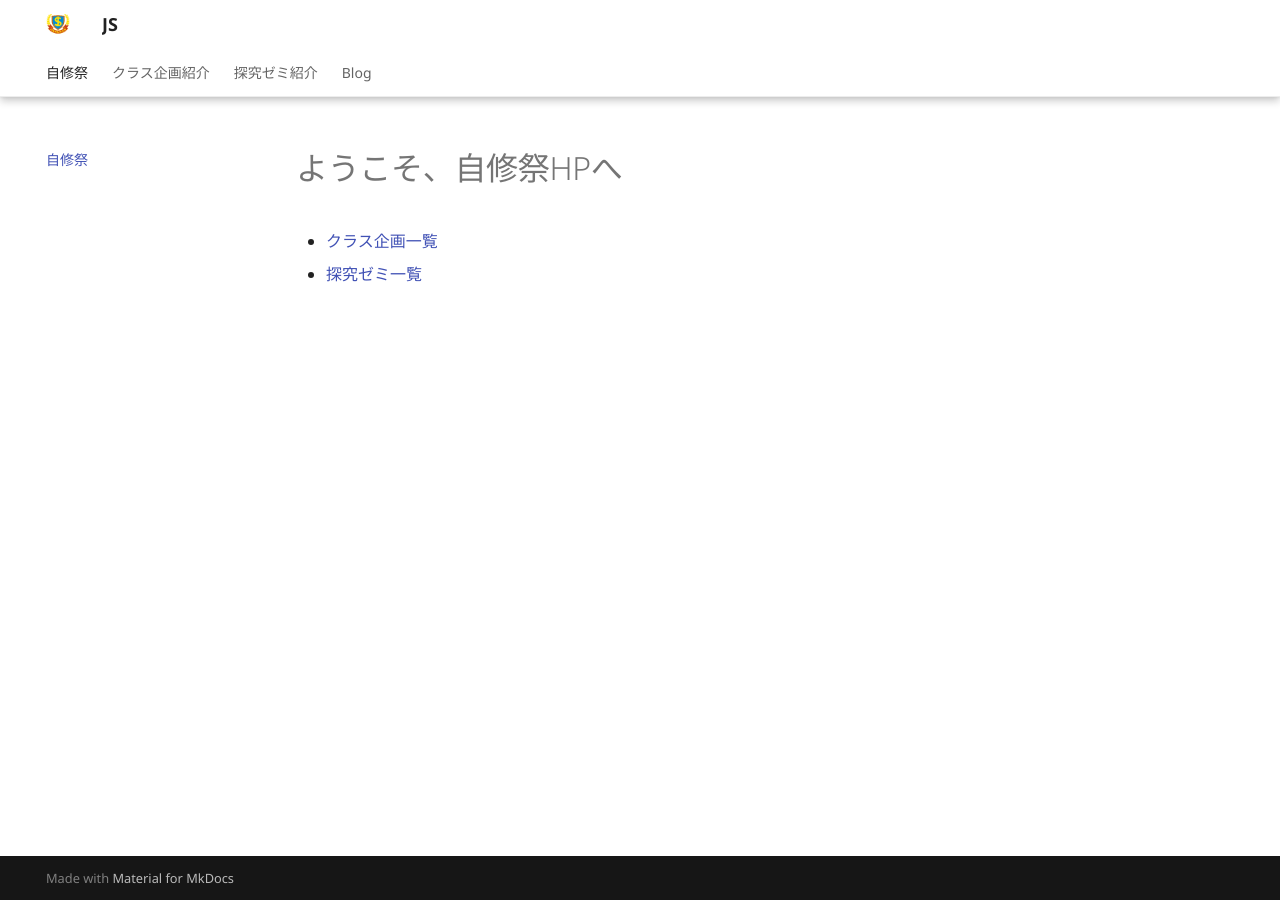
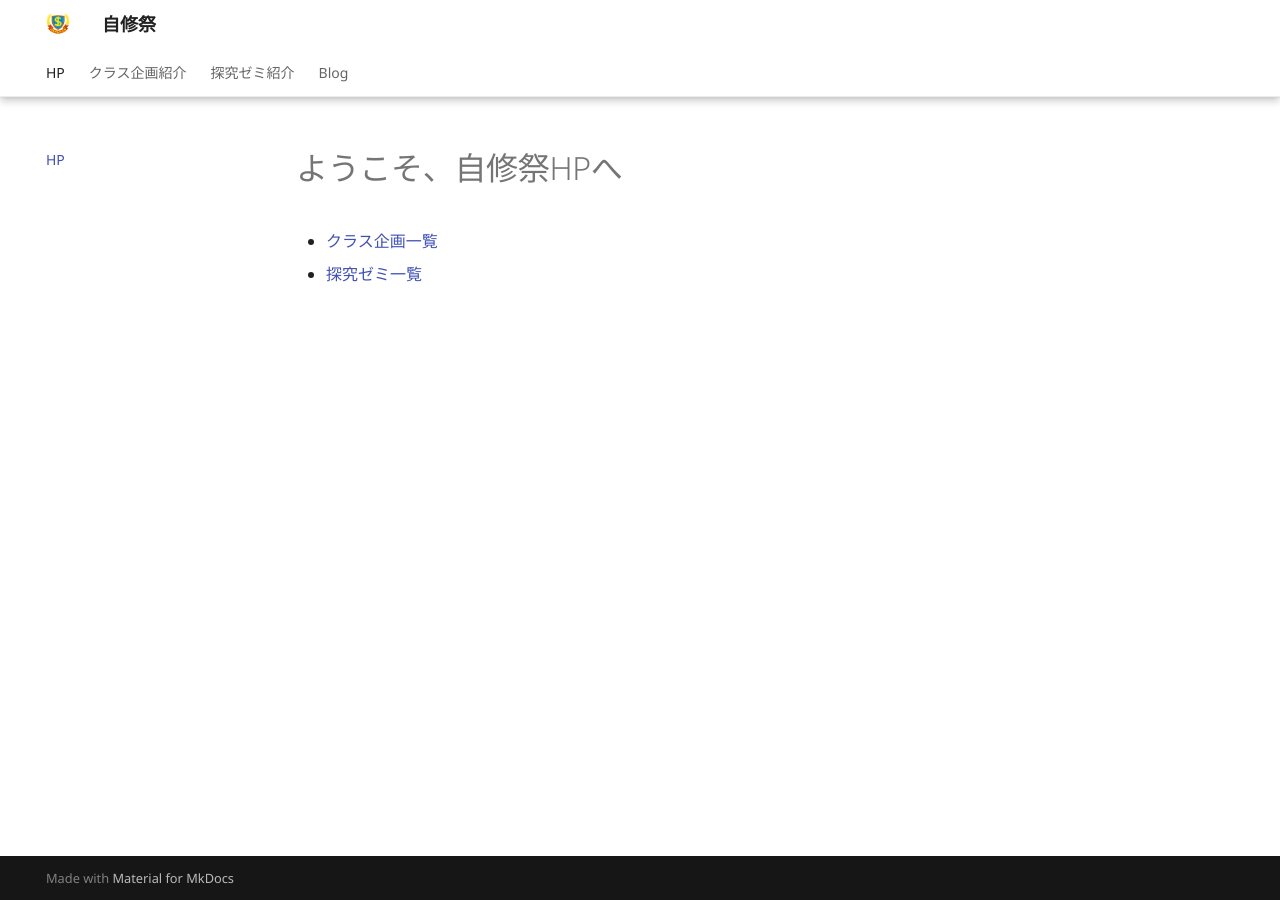
Before and after one commit to JSfes/JSfes.github.io, an MkDocs documentation site: the page built from docs/index.md, in a window 1280 px wide. Built offline with MkDocs 1.6.1 and Material for MkDocs 9.7.7, drawn with Linux system fonts in a browser that asks for light colours.

Commit message:
[Change]: index.mdのtitleを変更
`自修祭` -> `HP`

```diff
--- a/docs/index.md
+++ b/docs/index.md
@@ -1,5 +1,5 @@
 ---
-title: 自修祭
+title: HP
 description: 自修祭HP
 ---
 # ようこそ、自修祭HPへ
--- a/mkdocs.yml
+++ b/mkdocs.yml
@@ -1,4 +1,4 @@
-site_name: JS
+site_name: 自修祭
 site_description: 自修祭
 site_author: Sakai
 site_url:
```
